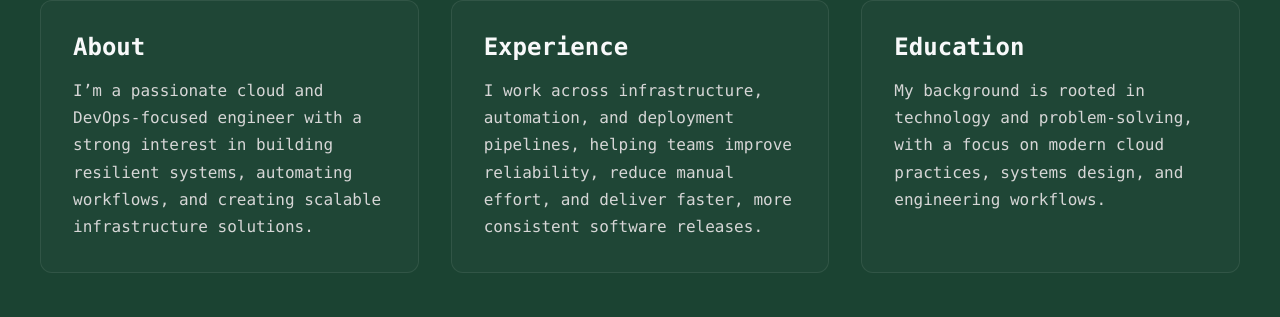
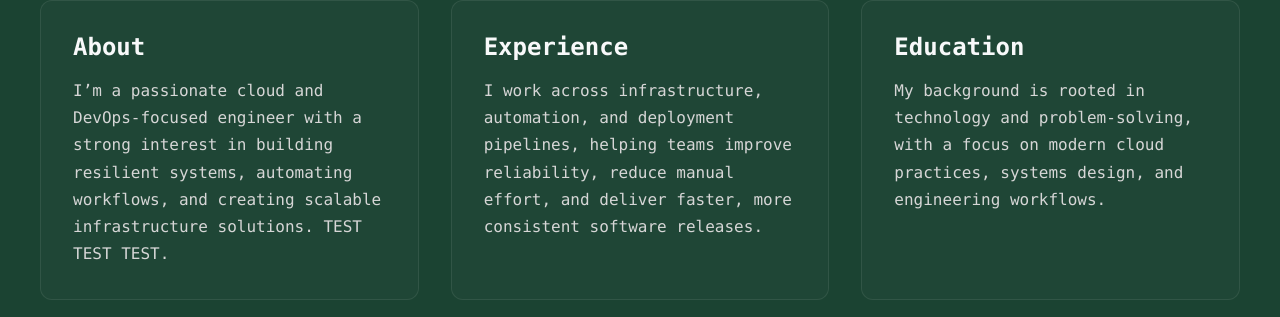
Before and after one commit to Brigghin/personal-aks-platform, a Vue app in the folder app/: page / in a window 1280 px wide. Shown: the part 955-1272 px from the top of the page. Built offline with nearby package versions, Linux system fonts and the light colour scheme.

Commit message:
Test to see if jenkinsfile update worked

```diff
--- a/app/src/components/About.vue
+++ b/app/src/components/About.vue
@@ -9,7 +9,7 @@
         <p>
           I’m a passionate cloud and DevOps-focused engineer with a strong interest
           in building resilient systems, automating workflows, and creating
-          scalable infrastructure solutions.
+          scalable infrastructure solutions. TEST TEST TEST.
         </p>
       </article>
 
```
